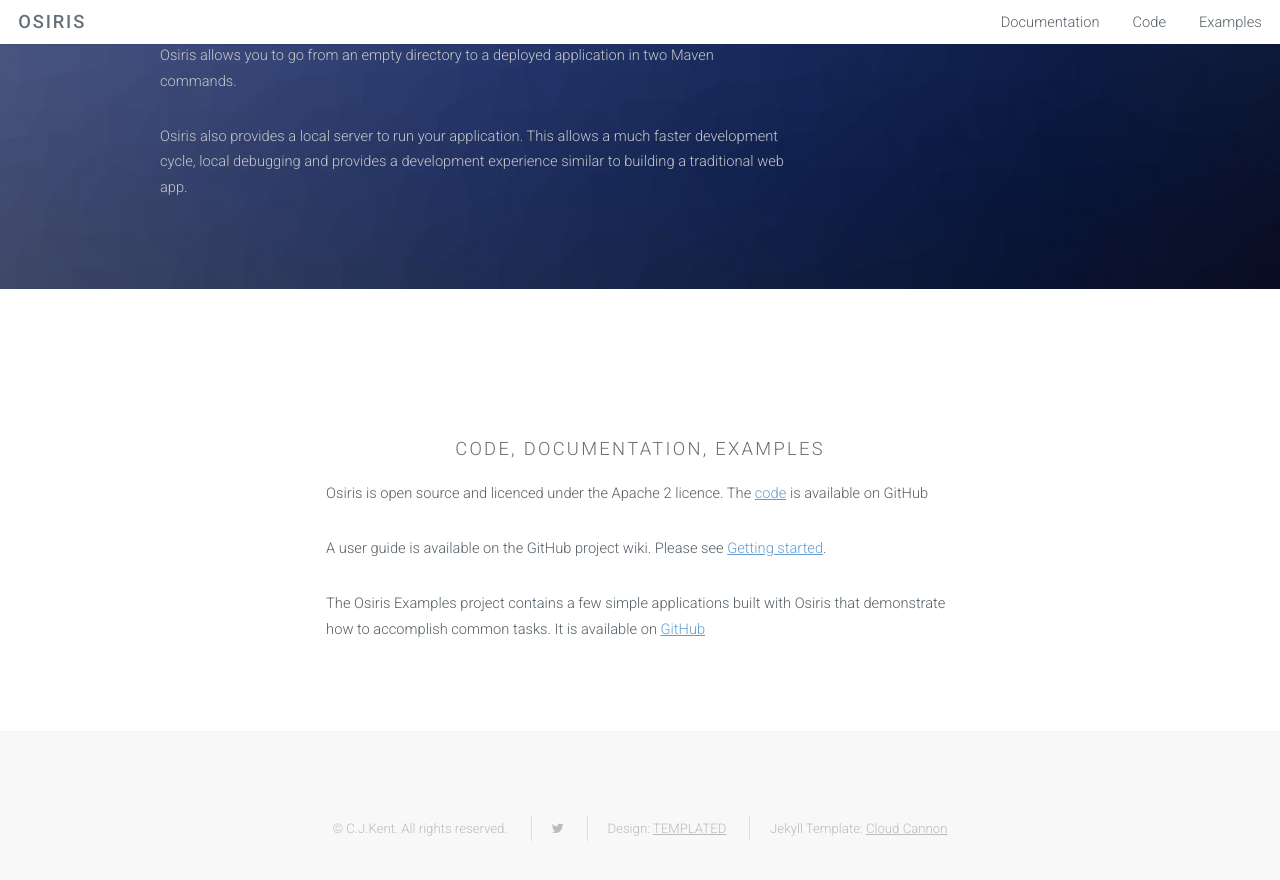
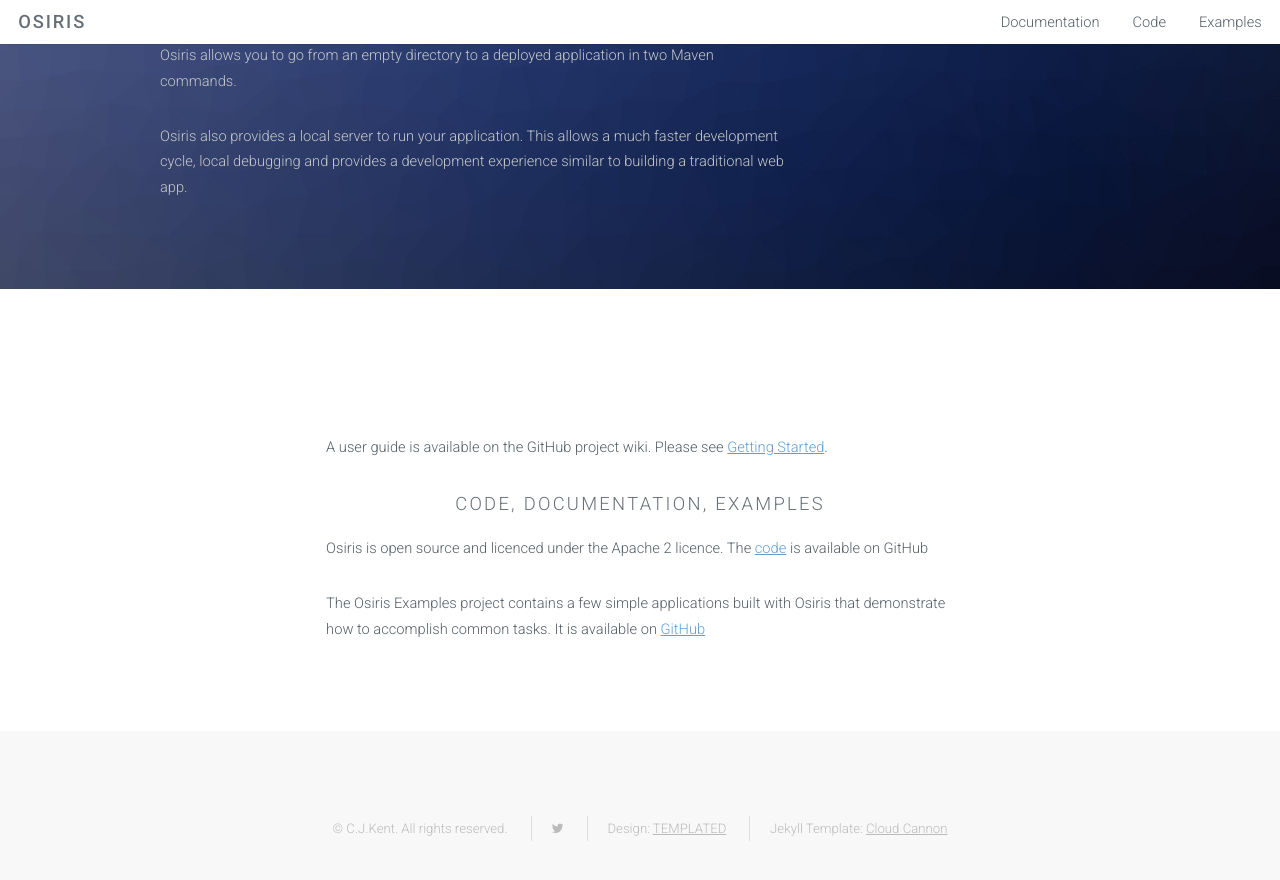
Before and after one commit to cjkent/cjkent.github.io, a Jekyll site: the page built from index.html, in a window 1280 px wide and 900 px high, scrolled down 1785 px. Shown: the top 880 px of the window. Built offline with Jekyll 4.4.1, drawn with Linux system fonts in a browser that asks for light colours.

```diff
--- a/index.html
+++ b/index.html
@@ -100,11 +100,11 @@ val api = api<ComponentsProvider> {
             </div>
             <div class="8u">
                 <section>
+                    <p>A user guide is available on the GitHub project wiki. Please see
+                        <a href="https://github.com/cjkent/osiris/wiki/Getting-Started">Getting Started</a>.</p>
                     <h3>Code, Documentation, Examples</h3>
                     <p>Osiris is open source and licenced under the Apache 2 licence. The
                         <a href="https://github.com/cjkent/osiris">code</a> is available on GitHub</p>
-                    <p>A user guide is available on the GitHub project wiki. Please see
-                        <a href="https://github.com/cjkent/osiris/wiki/Getting-Started">Getting started</a>.</p>
                     <p>The Osiris Examples project contains a few simple applications built with Osiris that
                         demonstrate how to accomplish common tasks. It is available on
                         <a href="https://github.com/cjkent/osiris-examples">GitHub</a></p>
```
